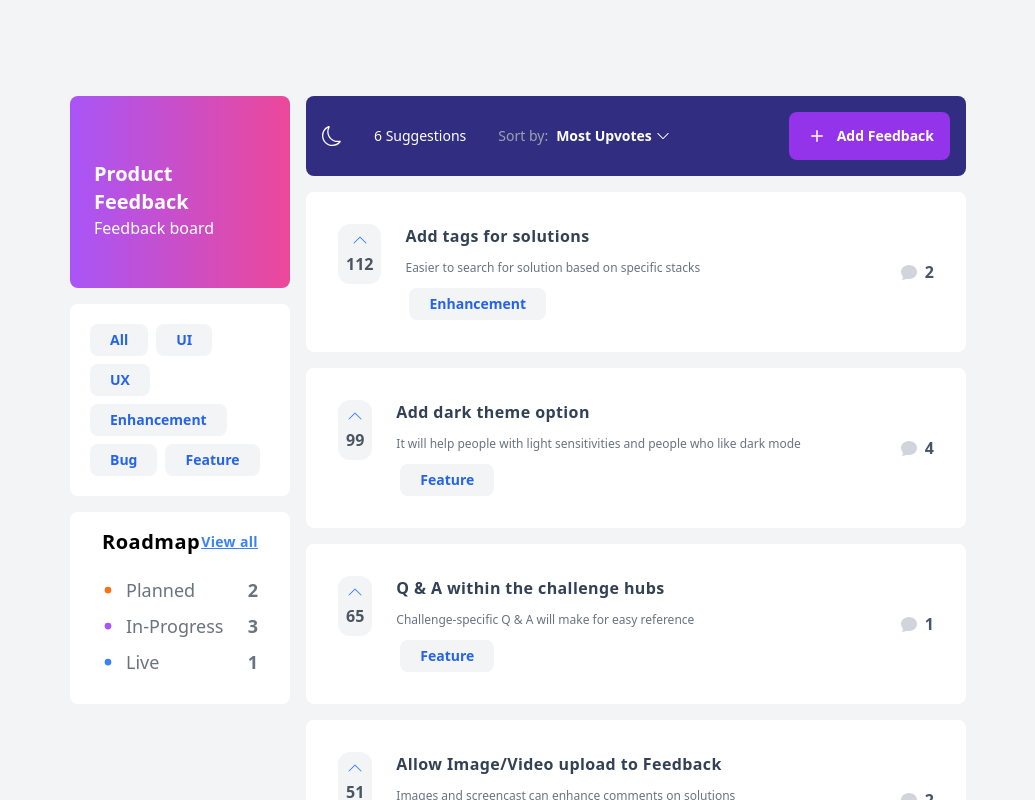
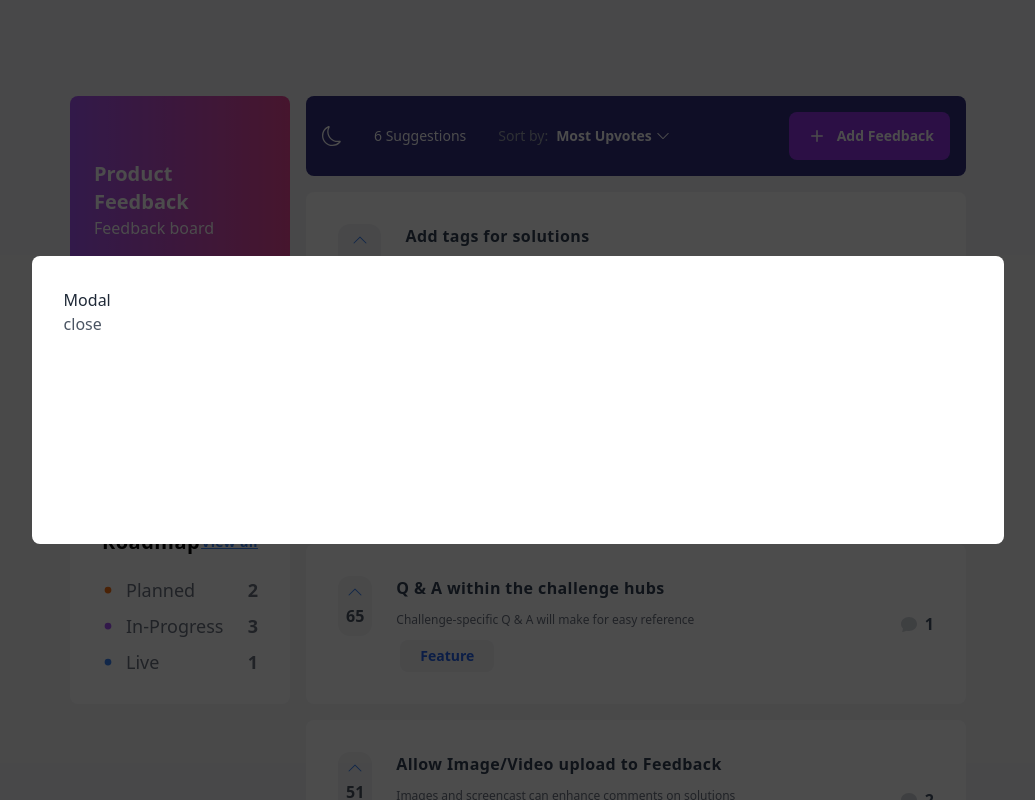
Before and after one commit to hbbolaji/product-feedback, a React (Create React App) app: page / in a window 1280 px wide. Both pictures are taken after a click on the button "Add Feedback". Shown: the top 800 px of the page, without its empty margins (122-1157 px from the left). Built offline with nearby package versions, Linux system fonts and the light colour scheme.

Commit message:
modal created

```diff
--- /dev/null
+++ b/src/components/Modal.tsx
@@ -0,0 +1,37 @@
+import React from "react";
+
+interface ModalProps {
+  close: () => void;
+  show: boolean;
+  children?: JSX.Element;
+}
+
+const style = {
+  background: "rgba(0,0,0, 0.7)",
+};
+
+const Modal: React.FC<ModalProps> = ({ children, close, show }) => {
+  return (
+    <>
+      {show && (
+        <div
+          className="fixed top-0 p-8 overflow-none w-full h-screen flex justify-center items-center"
+          style={style}
+          onClick={close}
+        >
+          <div
+            className="h-72 p-8 w-full sm:w-4/5 rounded-lg bg-white dark:bg-gray-900"
+            onClick={(e) => e.stopPropagation()}
+          >
+            {children}
+            <div className="text-gray-600 dark:text-white" onClick={close}>
+              close
+            </div>
+          </div>
+        </div>
+      )}
+    </>
+  );
+};
+
+export default Modal;
--- a/src/components/Navbar.tsx
+++ b/src/components/Navbar.tsx
@@ -2,7 +2,10 @@ import React, { useContext } from "react";
 import { themeContext } from "../context/ThemeContext";
 import { BsSun, BsMoon, BsPlus, BsChevronDown } from "react-icons/bs";
 
-const Navbar: React.FC<{ numOfFeedback: number }> = ({ numOfFeedback }) => {
+const Navbar: React.FC<{ numOfFeedback: number; open: () => void }> = ({
+  numOfFeedback,
+  open,
+}) => {
   const { theme, changeTheme } = useContext(themeContext);
   return (
     <div className="w-full h-20 md:rounded-lg bg-indigo-900 p-4 flex items-center space-x-8 text-sm">
@@ -25,7 +28,10 @@ const Navbar: React.FC<{ numOfFeedback: number }> = ({ numOfFeedback }) => {
         </div>
       </div>
       <div className="flex-1 flex justify-end">
-        <button className="flex items-center py-3 px-4 bg-purple-600 text-white rounded-lg font-semibold">
+        <button
+          className="flex items-center py-3 px-4 bg-purple-600 text-white rounded-lg font-semibold"
+          onClick={open}
+        >
           <BsPlus className="font-bold text-2xl mr-2" />
           Add Feedback
         </button>
--- a/src/pages/Home.tsx
+++ b/src/pages/Home.tsx
@@ -2,6 +2,7 @@ import React, { useState } from "react";
 import { useSelector } from "react-redux";
 import AppHeader from "../components/AppHeader";
 import FeedbackCard from "../components/FeedbackCard";
+import Modal from "../components/Modal";
 import Navbar from "../components/Navbar";
 import Roadmap from "../components/Roadmap";
 import TagContainer from "../components/TagContainer";
@@ -9,11 +10,19 @@ import { StoreType } from "../store/types";
 
 const Home = () => {
   const [show, setShow] = useState<boolean>(false);
+  const [showModal, setShowModal] = useState<boolean>(false);
   const feedbacks = useSelector((state: StoreType) => state.feedbacks);
+  const openModal = () => {
+    setShowModal(true);
+  };
+  const closeModal = () => {
+    setShowModal(false);
+  };
   const toggle = () => {
     setShow((prevState) => !prevState);
   };
   return (
+    <div className="relative">
       <div className="2xl:mx-96 xl:mx-48 lg:mx-24 md:mx-6">
         <div className="flex flex-col lg:flex-row p-0 md:py-24 space-x-0 lg:space-x-4 md:space-y-6 lg:space-y-0">
           <div className="w-full flex md:flex-row flex-col space-y-4 md:space-y-0 lg:flex-col md:space-x-4 lg:space-x-0 lg:w-1/4 lg:space-y-4">
@@ -30,7 +39,7 @@ const Home = () => {
             </div>
           </div>
           <div className="w-full lg:w-3/4 space-y-4 flex flex-col">
-          <Navbar numOfFeedback={feedbacks.length} />
+            <Navbar numOfFeedback={feedbacks.length} open={openModal} />
             <div className="space-y-4 p-4 md:p-0">
               {feedbacks.map((feedback) => (
                 <FeedbackCard feedback={feedback} key={feedback.id} />
@@ -39,6 +48,10 @@ const Home = () => {
           </div>
         </div>
       </div>
+      <Modal show={showModal} close={closeModal}>
+        <p className="text-gray-800 dark:text-white">Modal</p>
+      </Modal>
+    </div>
   );
 };
 
--- a/src/store/store.ts
+++ b/src/store/store.ts
@@ -1,8 +1,10 @@
 import { configureStore } from "@reduxjs/toolkit";
+import thunk from "redux-thunk";
 import Reducer from "./reducer";
 
 const store = configureStore({
   reducer: Reducer,
+  middleware: [thunk],
 });
 
 export default store;
```
Lines whose indentation alone changed are shown as unchanged.
